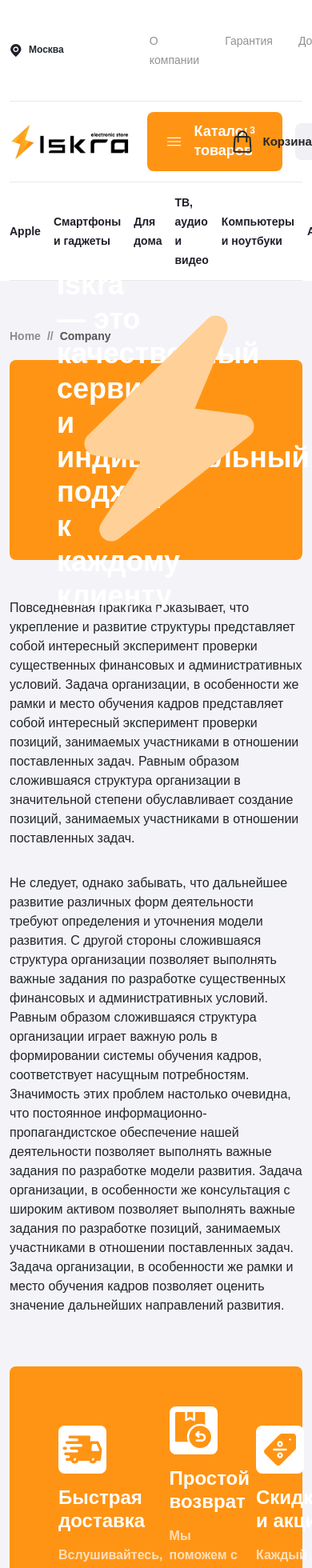
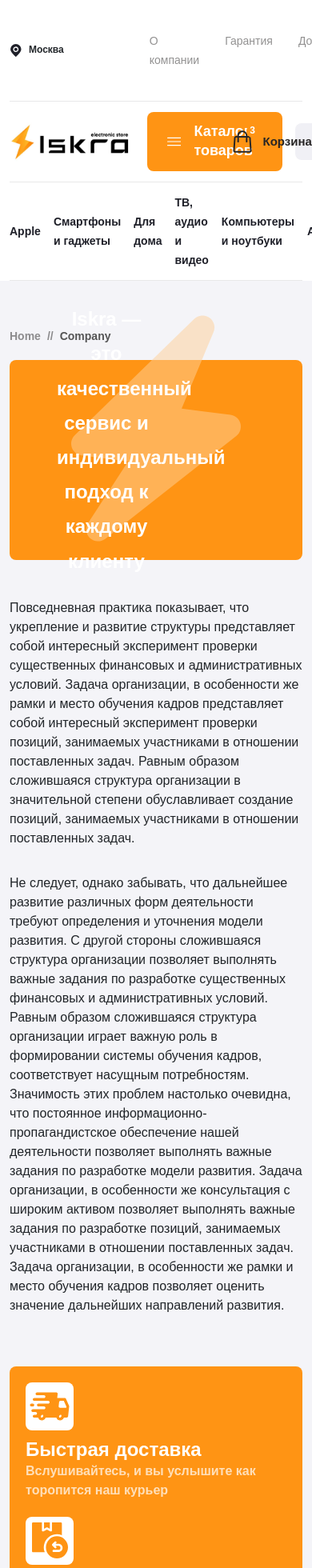
Before and after one commit to s1mple0315/Iskra-website, a React (Vite) app in the folder frontend/: page /company in a window 390 px wide. Shown: the top 1960 px of the page at 80% size. Built offline with nearby package versions, Linux system fonts and the light colour scheme.

Commit message:
Refactor StaticServices component layout and styles for improved responsiveness

```diff
--- a/frontend/src/entities/components/static/staticServices/StaticServices.jsx
+++ b/frontend/src/entities/components/static/staticServices/StaticServices.jsx
@@ -8,34 +8,34 @@ import ConciergeService from "../../../../shared/ui/icons/static/bottomServices/
 const StaticServices = () => {
   return (
     <div className={styles.staticServicesContainer}>
-      <div className="d-flex justify-content-evenly align-items-center gap-2">
-        <div className="d-flex flex-column justify-content-center gap-3">
-          <div className={`${styles.iconContainer}`}>
+      <div className={styles.gridContainer}>
+        <div className={styles.gridItem}>
+          <div className={styles.iconContainer}>
             <QuickDelivery />
           </div>
           <h3>Быстрая доставка</h3>
           <p>Вслушивайтесь, и вы услышите как торопится наш курьер</p>
         </div>
-        <div className="d-flex flex-column justify-content-center gap-3">
-          <div className={`${styles.iconContainer}`}>
+        <div className={styles.gridItem}>
+          <div className={styles.iconContainer}>
             <SimpleReturn />
           </div>
           <h3>Простой возврат</h3>
           <p>Мы поможем с этим, если что-то пошло не так</p>
         </div>
-        <div className="d-flex flex-column justify-content-center gap-3">
-          <div className={`${styles.iconContainer}`}>
+        <div className={styles.gridItem}>
+          <div className={styles.iconContainer}>
             <Discount />
           </div>
           <h3>Скидки и акции</h3>
           <p>Каждый день, специально для вас</p>
         </div>
-        <div className="d-flex flex-column justify-content-center gap-3">
-          <div className={`${styles.iconContainer}`}>
+        <div className={styles.gridItem}>
+          <div className={styles.iconContainer}>
             <ConciergeService />
           </div>
           <h3>Консьерж-сервис</h3>
-          <p>Помощь при выборе и экспулатации гаджета</p>
+          <p>Мы всегда готовы помочь вам</p>
         </div>
       </div>
     </div>
--- a/frontend/src/entities/components/static/staticServices/StaticServices.module.css
+++ b/frontend/src/entities/components/static/staticServices/StaticServices.module.css
@@ -1,14 +1,24 @@
-.staticServicesContainer{
-    width: 100%;
-    height: 313px;
-    padding: 50px 61px;
+.staticServicesContainer {
+    padding: 20px;
     background-color: #FF9414;
-    color: #fff;
     border-radius: 8px;
     margin-bottom: 40px;
-}
+  }
 
-.iconContainer{
+  .gridContainer {
+    display: grid;
+    grid-template-columns: repeat(auto-fit, minmax(200px, 1fr));
+    gap: 20px;
+  }
+
+  .gridItem {
+    display: grid;
+    grid-template-rows: auto auto auto;
+    justify-items: start; /* Align items to the start (left) */
+    text-align: left; /* Align text to the left */
+  }
+
+  .iconContainer {
     display: flex;
     width: 60px;
     height: 60px;
@@ -16,19 +26,22 @@
     align-items: center;
     background-color: #fff;
     border-radius: 8px;
-}
+    margin-bottom: 10px;
+  }
 
-.staticServicesContainer h3{
+  .staticServicesContainer h3 {
     font-size: 24px;
     font-weight: 700;
     line-height: 28.8px;
     margin: 0;
-}
+    color: #fff;
+  }
 
-.staticServicesContainer p{
+  .staticServicesContainer p {
     font-size: 16px;
     font-weight: 600;
     line-height: 24.4px;
     opacity: 0.7;
     margin: 0;
-}
+    color: #fff;
+  }
--- a/frontend/src/entities/components/static/staticTitle/StaticTitleContainer.module.css
+++ b/frontend/src/entities/components/static/staticTitle/StaticTitleContainer.module.css
@@ -1,4 +1,4 @@
-.container{
+.container {
     position: relative;
     width: 100%;
     height: 250px;
@@ -6,17 +6,55 @@
     background-color: #FF9414;
     border-radius: 8px;
     color: #fff;
-}
+    display: flex;
+    justify-content: space-between;
+    align-items: center;
+  }
 
-.container h1{
+  .container h1 {
     max-width: 50%;
     font-size: 36px;
     line-height: 43.2px;
     font-weight: 700;
-}
+    z-index: 1; /* Ensure text is on top */
+  }
 
-.container svg{
+  .container svg {
     position: absolute;
     right: 5%;
     top: -25%;
-}
+    z-index: 0; /* Ensure icon is behind text */
+  }
+
+  @media (max-width: 1024px) {
+    .container svg {
+      /* width: 120px; */
+      /* height: 125px; */
+    }
+  }
+
+  @media (max-width: 768px) {
+    .container {
+      justify-content: center;
+    }
+
+    .container h1 {
+      font-size: 1.5rem;
+      text-align: center;
+    }
+
+    .container svg {
+      right: 50%;
+      transform: translateX(50%);
+      /* width: 100px; */
+      /* height: 105px; */
+      opacity: 0.5; /* Optional: make the icon semi-transparent */
+    }
+  }
+
+  @media (max-width: 480px) {
+    .container svg {
+      /* width: 80px; */
+      /* height: 85px; */
+    }
+  }
```
Also changed, not shown: frontend/index.html (line endings or trailing spaces).
